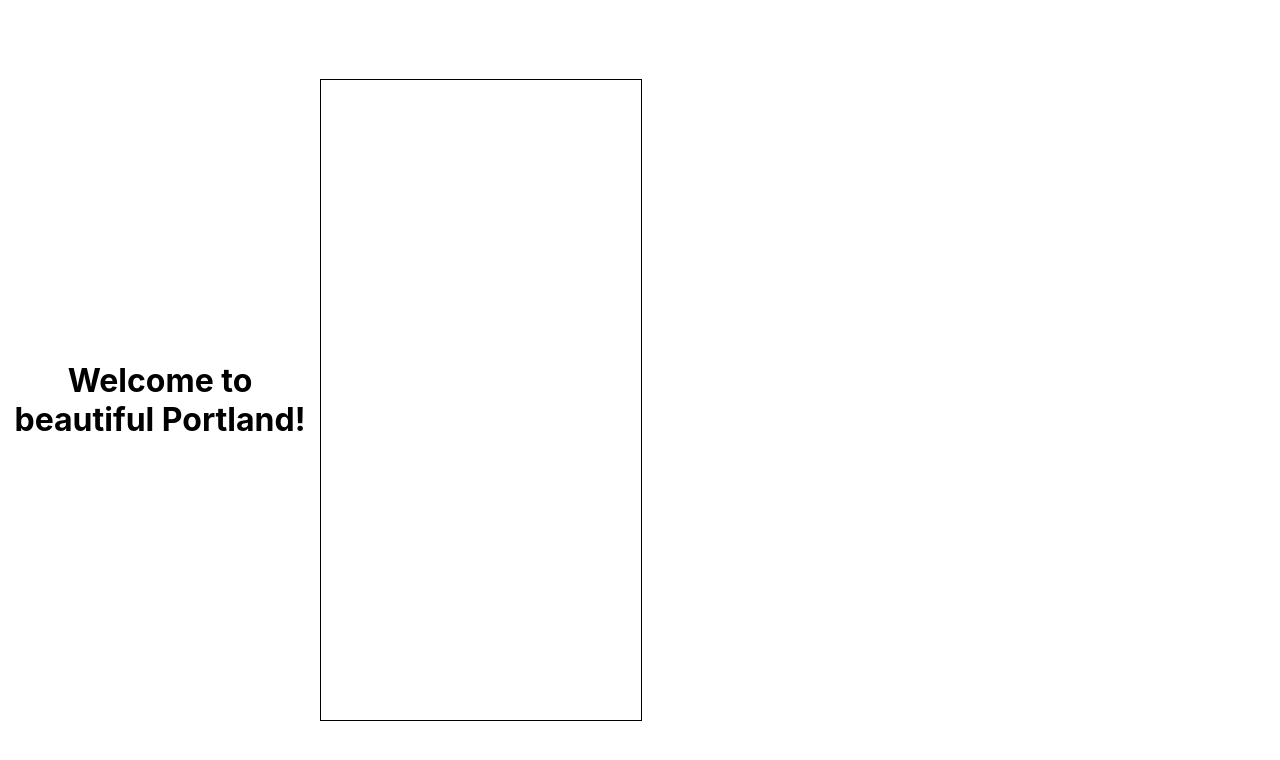
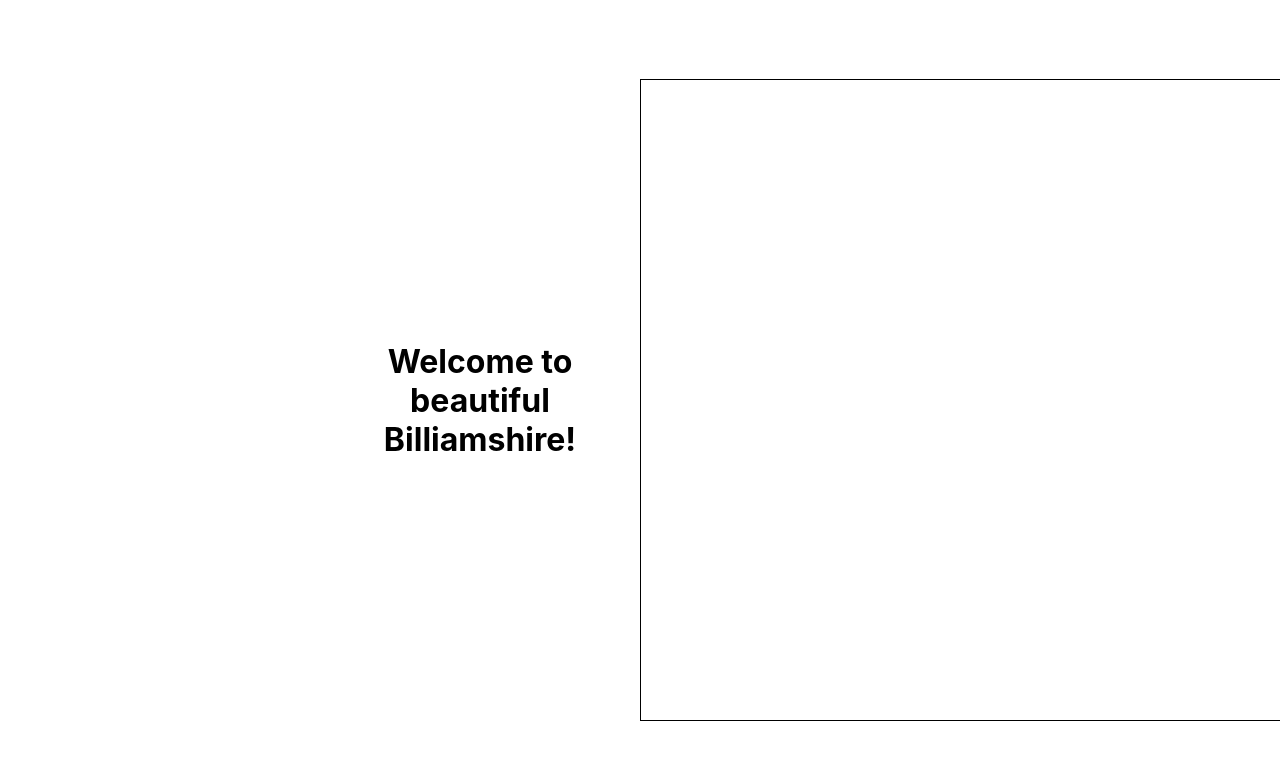
Before and after one commit to ThomHarding/react-city-builder-half-baked, a React (Create React App) app: page / in a window 1280 px wide. Shown: the top 760 px of the page. Built offline with nearby package versions, Linux system fonts and the light colour scheme.

Commit message:
add initial state, renders City component

```diff
--- a/src/App.js
+++ b/src/App.js
@@ -11,15 +11,21 @@ import City from './City';
 function App() {
   // track some state here.
   // You'll need to keep track of a skylineId, waterfrontId, and castleId. All these start out as 1
+  const [skylineID, setSkylineId] = useState(1);
+  const [waterfrontID, setWaterfrontId] = useState(1);
+  const [castleID, setCastleId] = useState(1);
   // you'll need to track a city name, which starts as the city name of your choice.
+  const [cityName, setCityName] = useState('Billiamshire');
   // finally, you'll need an array of slogans, which could start out as ['The City of Excellence'] for example
+  const [sloganArray, setSloganArray] = useState(['Sparkling Fields of Grey']);
 
   return (
     <div className="App">
       {/* here, the City component takes in skylineId, waterfrontId, castleId as props. It'll use those ids to render pictures correctly. */}
+      <City skylineID={skylineID} waterfrontID={waterfrontID} castleID={castleID} />
       <h1>
         {/* dynamically update the city name here using state */}
-        Welcome to beautiful Portland!
+        Welcome to beautiful {cityName}!
       </h1>
       <div className='bottom'>
         {/* here, the CityNameInput component takes in the setCityName state handler function */}
```
Also changed, not shown: 1 other file (tests, documents, lock files or other folders).
